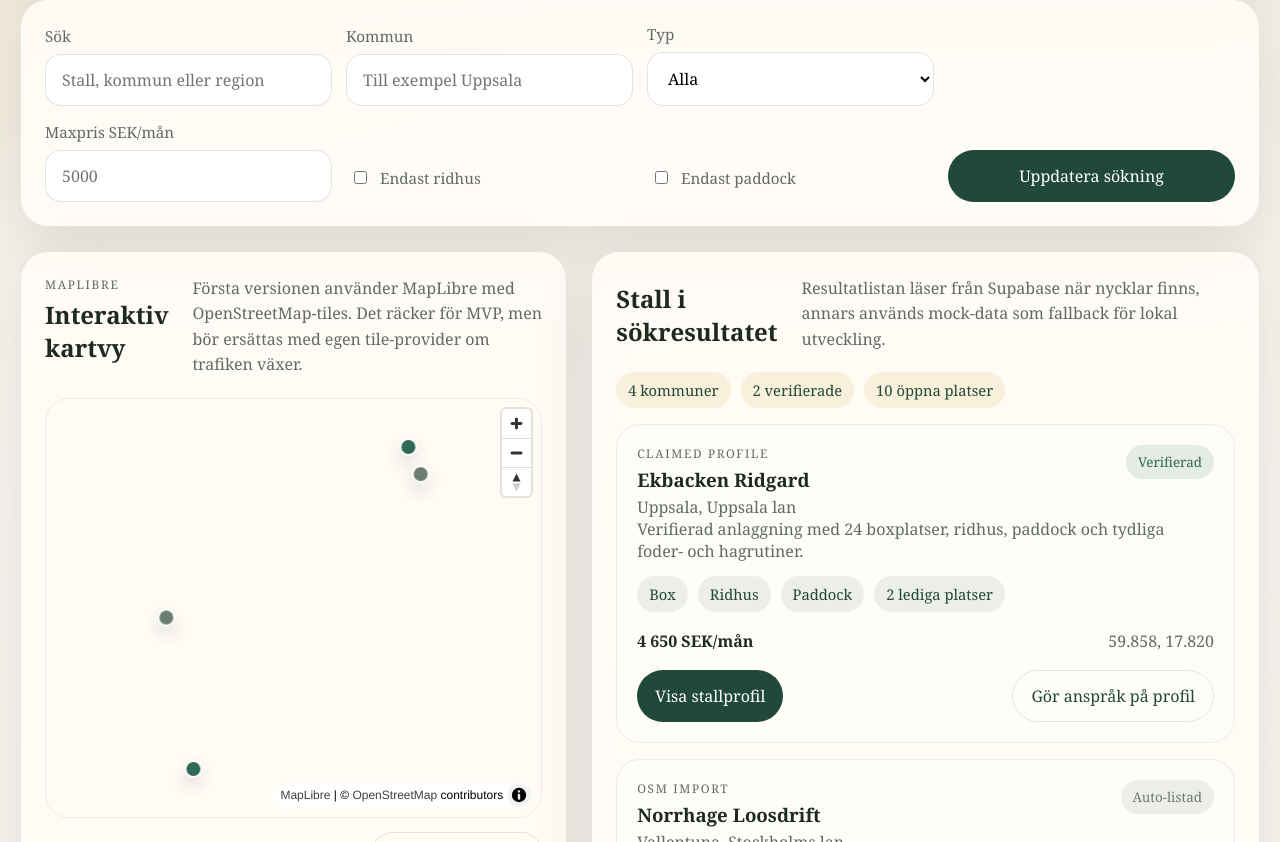
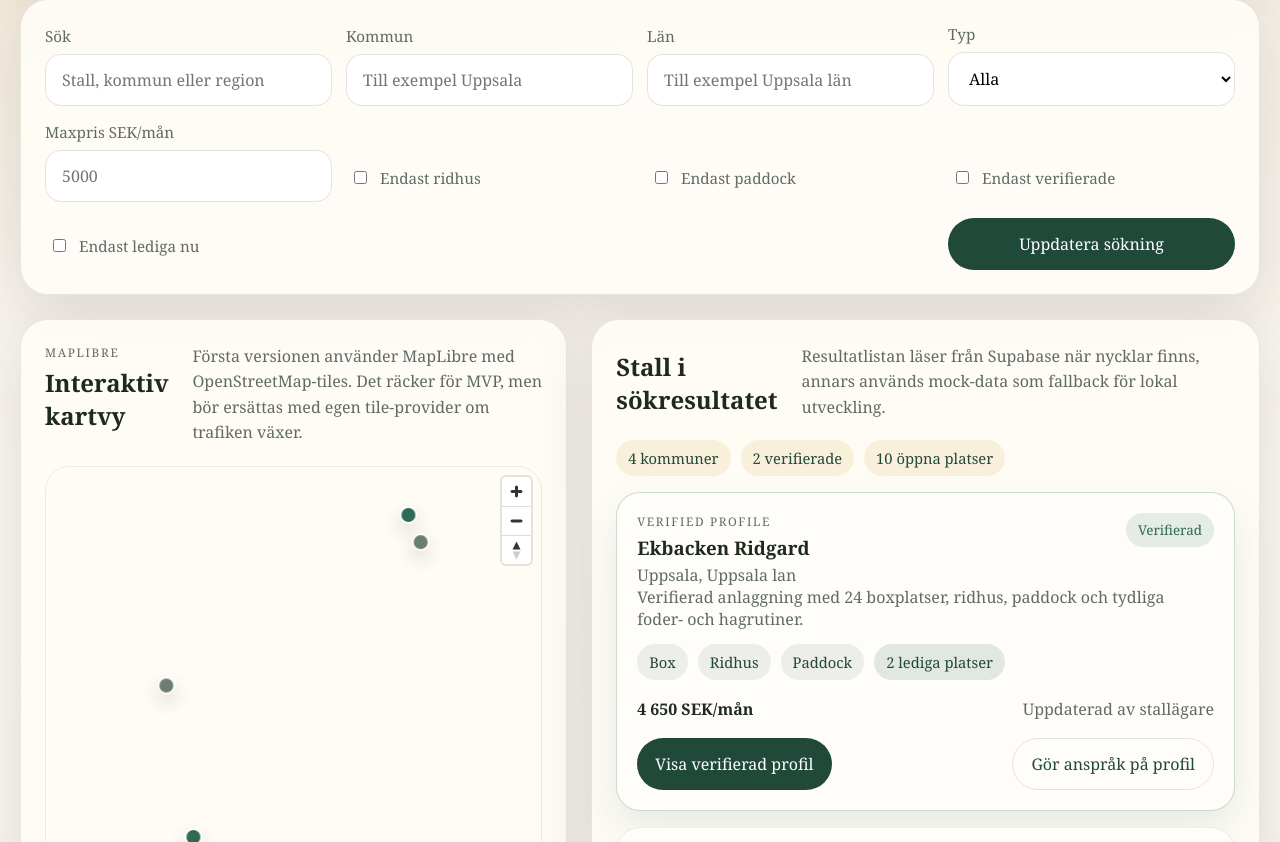
Before and after one commit to sverkercaron-sys/stablematch, a Next.js app: page / in a window 1280 px wide. Shown: the part 618-1460 px from the top of the page. Built offline with nearby package versions, Linux system fonts and the light colour scheme; no server answers.

Commit message:
Improve public catalog filters

```diff
--- a/src/app/globals.css
+++ b/src/app/globals.css
@@ -152,6 +152,10 @@ button {
   grid-template-columns: repeat(4, minmax(0, 1fr));
   gap: 14px;
   align-items: end;
+}
+
+.searchSpacer {
+  min-height: 1px;
 }
 
 .field,
@@ -533,6 +537,15 @@ button {
   border: 1px solid rgba(31, 42, 31, 0.08);
 }
 
+.facilityCard.verifiedCard {
+  border-color: rgba(47, 106, 85, 0.24);
+  box-shadow: 0 18px 40px rgba(47, 106, 85, 0.12);
+}
+
+.facilityCard.listedCard {
+  border-color: rgba(108, 125, 114, 0.12);
+}
+
 .facilityCardHeader,
 .metricRow,
 .cardActions,
@@ -588,6 +601,10 @@ button {
   background: rgba(32, 73, 57, 0.08);
   color: var(--brand-strong);
   font-size: 0.92rem;
+}
+
+.availabilityPill {
+  background: rgba(47, 106, 85, 0.14);
 }
 
 .metricRow {
--- a/src/app/page.tsx
+++ b/src/app/page.tsx
@@ -23,11 +23,14 @@ function normalizeFilters(params: Record<string, string | string[] | undefined>)
     municipality: Array.isArray(params.municipality)
       ? params.municipality[0] ?? ""
       : params.municipality ?? "",
+    region: Array.isArray(params.region) ? params.region[0] ?? "" : params.region ?? "",
     boardingMode:
       boardingModeValue === "box" || boardingModeValue === "loose" ? boardingModeValue : "all",
     maxPrice: maxPriceValue ? Number(maxPriceValue) : null,
     ridingHouseOnly: coerceBoolean(params.ridingHouseOnly),
-    paddockOnly: coerceBoolean(params.paddockOnly)
+    paddockOnly: coerceBoolean(params.paddockOnly),
+    verifiedOnly: coerceBoolean(params.verifiedOnly),
+    availableNowOnly: coerceBoolean(params.availableNowOnly)
   };
 }
 
@@ -80,6 +83,9 @@ export default async function Home({ searchParams }: HomeProps) {
             <span>{summary.municipalities} kommuner</span>
             <span>{summary.verifiedCount} verifierade</span>
             <span>{summary.openSpotCount} öppna platser</span>
+            {filters.region ? <span>län: {filters.region}</span> : null}
+            {filters.verifiedOnly ? <span>endast verifierade</span> : null}
+            {filters.availableNowOnly ? <span>endast lediga nu</span> : null}
           </div>
           <div className="resultsList">
             {facilities.map((facility) => (
--- a/src/components/facility-card.tsx
+++ b/src/components/facility-card.tsx
@@ -8,10 +8,10 @@ type FacilityCardProps = {
 
 export function FacilityCard({ facility }: FacilityCardProps) {
   return (
-    <article className="facilityCard">
+    <article className={`facilityCard ${facility.verified ? "verifiedCard" : "listedCard"}`}>
       <div className="facilityCardHeader">
         <div>
-          <div className="eyebrow">{facility.sourceLabel}</div>
+          <div className="eyebrow">{facility.verified ? "Verified profile" : facility.sourceLabel}</div>
           <h3>{facility.name}</h3>
           <p>
             {facility.municipality}, {facility.region}
@@ -26,17 +26,17 @@ export function FacilityCard({ facility }: FacilityCardProps) {
         <span className="pill">{formatBoardingModes(facility.boardingModes)}</span>
         {facility.hasRidingHouse ? <span className="pill">Ridhus</span> : null}
         {facility.hasPaddock ? <span className="pill">Paddock</span> : null}
-        <span className="pill">{facility.openSpots} lediga platser</span>
+        <span className={`pill ${facility.openSpots > 0 ? "availabilityPill" : ""}`}>
+          {facility.openSpots > 0 ? `${facility.openSpots} lediga platser` : "Inga lediga just nu"}
+        </span>
       </div>
       <div className="metricRow">
         <strong>{facility.monthlyPriceSek.toLocaleString("sv-SE")} SEK/mån</strong>
-        <span>
-          {facility.latitude.toFixed(3)}, {facility.longitude.toFixed(3)}
-        </span>
+        <span>{facility.verified ? "Uppdaterad av stallägare" : "Grundprofil från import"}</span>
       </div>
       <div className="cardActions">
         <Link className="primaryButton" href={`/stall/${facility.slug}`}>
-          Visa stallprofil
+          {facility.verified ? "Visa verifierad profil" : "Visa grundprofil"}
         </Link>
         <Link className="secondaryLink" href={`/for-owners?facility=${facility.id}`}>
           Gör anspråk på profil
--- a/src/components/search-panel.tsx
+++ b/src/components/search-panel.tsx
@@ -19,6 +19,10 @@ export function SearchPanel({ filters }: SearchPanelProps) {
             defaultValue={filters.municipality}
             placeholder="Till exempel Uppsala"
           />
+        </label>
+        <label className="field">
+          <span>Län</span>
+          <input name="region" defaultValue={filters.region} placeholder="Till exempel Uppsala län" />
         </label>
         <label className="field">
           <span>Typ</span>
@@ -49,6 +53,22 @@ export function SearchPanel({ filters }: SearchPanelProps) {
           <input type="checkbox" name="paddockOnly" defaultChecked={filters.paddockOnly} />
           <span>Endast paddock</span>
         </label>
+        <label className="checkboxField">
+          <input type="checkbox" name="verifiedOnly" defaultChecked={filters.verifiedOnly} />
+          <span>Endast verifierade</span>
+        </label>
+      </div>
+      <div className="searchRow">
+        <label className="checkboxField">
+          <input
+            type="checkbox"
+            name="availableNowOnly"
+            defaultChecked={filters.availableNowOnly}
+          />
+          <span>Endast lediga nu</span>
+        </label>
+        <div className="searchSpacer" />
+        <div className="searchSpacer" />
         <button className="primaryButton" type="submit">
           Uppdatera sökning
         </button>
--- a/src/lib/facilities.ts
+++ b/src/lib/facilities.ts
@@ -11,10 +11,13 @@ import {
 const defaultFilters: SearchFilters = {
   q: "",
   municipality: "",
+  region: "",
   boardingMode: "all",
   maxPrice: null,
   ridingHouseOnly: false,
-  paddockOnly: false
+  paddockOnly: false,
+  verifiedOnly: false,
+  availableNowOnly: false
 };
 
 type FacilityRow = {
@@ -70,20 +73,27 @@ export function applyFilters(
     const municipalityMatch =
       !filters.municipality ||
       facility.municipality.toLowerCase().includes(filters.municipality.toLowerCase());
+    const regionMatch =
+      !filters.region || facility.region.toLowerCase().includes(filters.region.toLowerCase());
     const boardingMatch =
       filters.boardingMode === "all" || facility.boardingModes.includes(filters.boardingMode);
     const priceMatch =
       filters.maxPrice === null || facility.monthlyPriceSek <= Number(filters.maxPrice);
     const ridingHouseMatch = !filters.ridingHouseOnly || facility.hasRidingHouse;
     const paddockMatch = !filters.paddockOnly || facility.hasPaddock;
+    const verifiedMatch = !filters.verifiedOnly || facility.verified;
+    const availableNowMatch = !filters.availableNowOnly || facility.openSpots > 0;
 
     return (
       queryMatch &&
       municipalityMatch &&
+      regionMatch &&
       boardingMatch &&
       priceMatch &&
       ridingHouseMatch &&
-      paddockMatch
+      paddockMatch &&
+      verifiedMatch &&
+      availableNowMatch
     );
   });
 }
--- a/src/lib/types.ts
+++ b/src/lib/types.ts
@@ -30,10 +30,13 @@ export function formatBoardingModes(modes: BoardingMode[]): string {
 export type SearchFilters = {
   q: string;
   municipality: string;
+  region: string;
   boardingMode: "all" | BoardingMode;
   maxPrice: number | null;
   ridingHouseOnly: boolean;
   paddockOnly: boolean;
+  verifiedOnly: boolean;
+  availableNowOnly: boolean;
 };
 
 export type InquiryPayload = {
```
